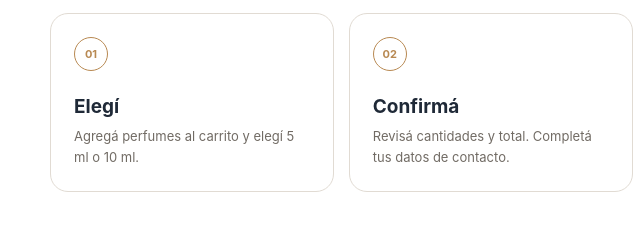
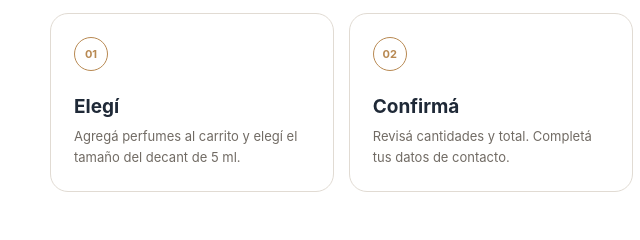
Before and after one commit to cmartinrodriguez229-code/decants-parana-cf, a website: page public/index.html in a window 1280 px wide. Shown: the part 2560-2800 px from the top of the page, 0-640 px from the left. Drawn offline with nearby package versions, Linux system fonts and the light colour scheme; no server answers.

Commit message:
Update title and instructions for decant size

```diff
--- a/public/index.html
+++ b/public/index.html
@@ -5,7 +5,7 @@
   <meta name="viewport" content="width=device-width, initial-scale=1">
   <meta name="theme-color" content="#111111">
   <meta name="description" content="DECANTS PARANA — perfumes originales en decants de 5 ml.">
-  <title>DECANTS PARANA — Perfumes en 5 ml y 10 ml</title>
+  <title>DECANTS PARANA — Perfumes en decants de 5 ml</title>
   <link rel="preconnect" href="https://fonts.googleapis.com">
   <link rel="preconnect" href="https://fonts.gstatic.com" crossorigin>
   <link href="https://fonts.googleapis.com/css2?family=DM+Sans:wght@400;500;600;700&family=Playfair+Display:wght@600;700&display=swap" rel="stylesheet">
@@ -233,7 +233,7 @@
           </div>
         </div>
         <div class="steps">
-          <article><span class="brand-mark" style="color: var(--accent); border-color: var(--accent)"><strong>01</strong></span><h3>Elegí</h3><p>Agregá perfumes al carrito y elegí 5 ml o 10 ml.</p></article>
+          <article><span class="brand-mark" style="color: var(--accent); border-color: var(--accent)"><strong>01</strong></span><h3>Elegí</h3><p>Agregá perfumes al carrito y elegí el tamaño del decant de 5 ml.</p></article>
           <article><span class="brand-mark" style="color: var(--accent); border-color: var(--accent)"><strong>02</strong></span><h3>Confirmá</h3><p>Revisá cantidades y total. Completá tus datos de contacto.</p></article>
           <article><span class="brand-mark" style="color: var(--accent); border-color: var(--accent)"><strong>03</strong></span><h3>WhatsApp</h3><p>Enviá el pedido por WhatsApp. Te confirmamos disponibilidad y entrega.</p></article>
           <article><span class="brand-mark" style="color: var(--accent); border-color: var(--accent)"><strong>04</strong></span><h3>Transferí</h3><p>Pagá por transferencia al alias <strong data-setting="alias">dice.605.laureano.mp</strong>.</p></article>
```
